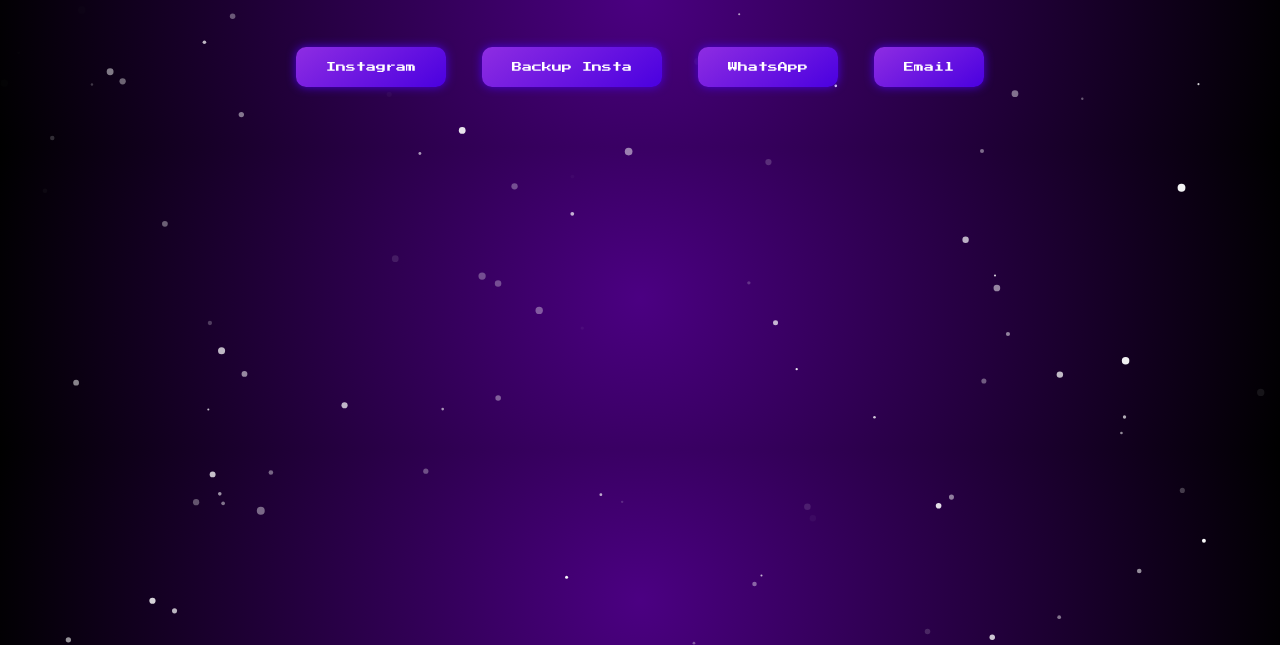
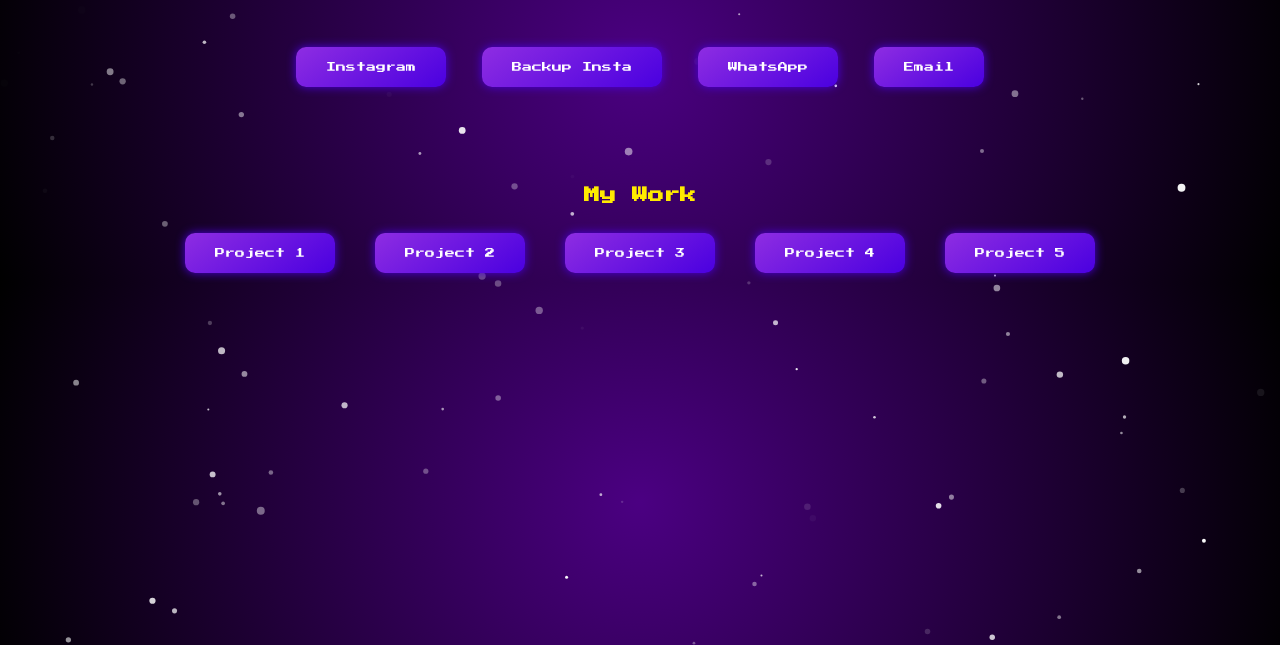
Before and after one commit to behixbod/behixbod.github.io, a plain HTML site: page index.html in a window 1280 px wide. Shown: the part 155-800 px from the top of the page. Drawn offline with Linux system fonts and the light colour scheme.

Commit message:
add index.html

```diff
--- a/index.html
+++ b/index.html
@@ -107,3 +107,14 @@
   </script>
 </body>
 </html>
+<div style="margin-top: 40px; text-align: center;">
+  <h2 style="color: #ffea00; font-size: 16px;">My Work</h2>
+
+  <div style="display: flex; flex-wrap: wrap; justify-content: center; gap: 20px; margin-top: 20px;">
+    <a class="btn" href="https://www.youtube.com/watch?v=EMRgPyjuViY" target="_blank">Project 1</a>
+    <a class="btn" href="https://www.youtube.com/watch?v=r0-Y3y9cTKk" target="_blank">Project 2</a>
+    <a class="btn" href="https://www.youtube.com/watch?v=DgFpiNkdFIw" target="_blank">Project 3</a>
+    <a class="btn" href="https://www.youtube.com/watch?v=Z3oHdFsYgXY" target="_blank">Project 4</a>
+    <a class="btn" href="https://www.youtube.com/watch?v=ylIYE4hnt-A" target="_blank">Project 5</a>
+  </div>
+</div>
```
